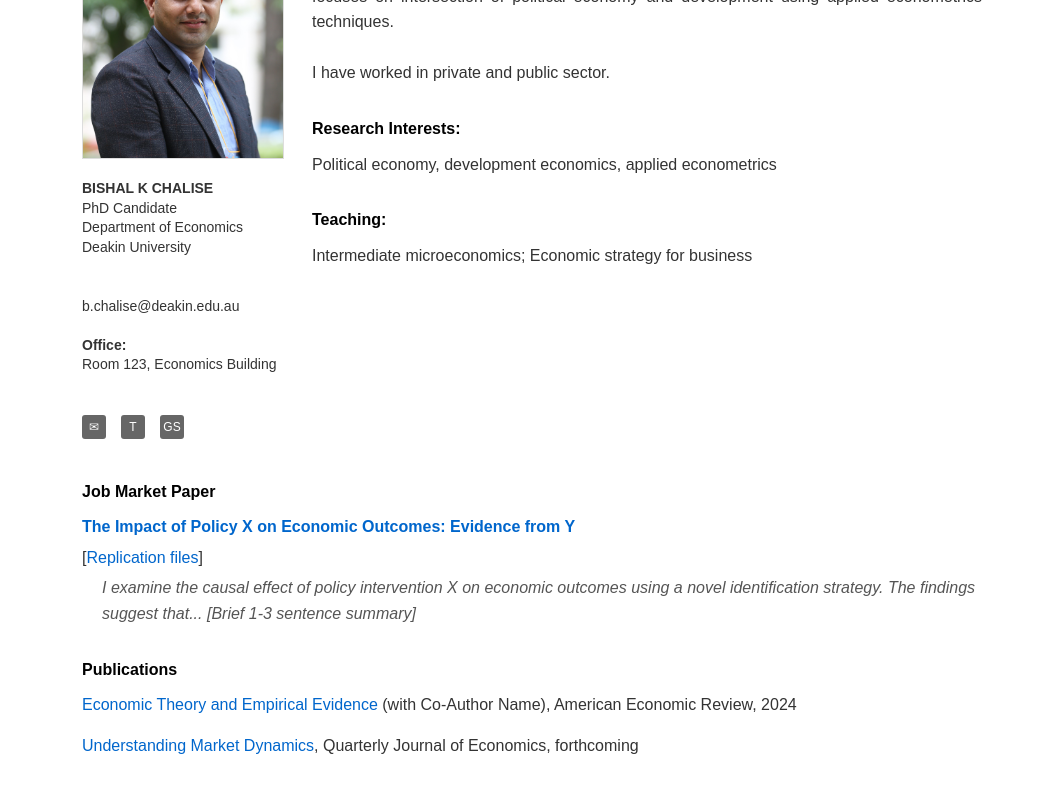
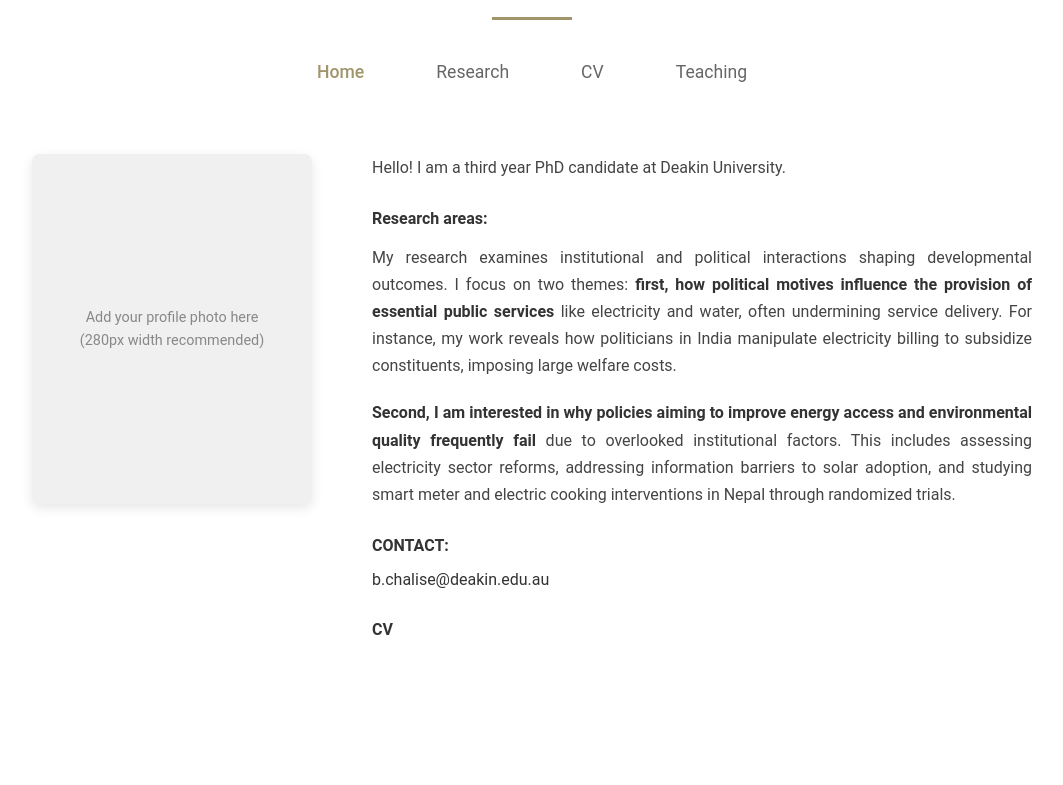
Before and after one commit to bishalkchalise/bishalkchalise.github.io, a plain HTML site: page index.html in a window 1280 px wide. Shown: the part 133-918 px from the top of the page, without its empty margins (108-1171 px from the left). After the commit the page ends 831 px from the top, so only its background shows below. Drawn offline with Linux system fonts and the light colour scheme.

Commit message:
index.html

```diff
--- a/index.html
+++ b/index.html
@@ -5,247 +5,297 @@
     <meta name="viewport" content="width=device-width, initial-scale=1.0">
     <title>Bishal K Chalise</title>
     <style>
+        * {
+            margin: 0;
+            padding: 0;
+            box-sizing: border-box;
+        }
+
         body {
-            font-family: Arial, sans-serif;
-            max-width: 900px;
+            font-family: 'Roboto', 'Arial', sans-serif;
+            line-height: 1.6;
+            color: #333;
+            background-color: #ffffff;
+        }
+
+        .container {
+            max-width: 1200px;
             margin: 0 auto;
             padding: 40px 20px;
-            line-height: 1.6;
+        }
+
+        .header {
+            text-align: center;
+            margin-bottom: 50px;
+        }
+
+        .name {
+            font-size: 3.5rem;
+            font-weight: 300;
+            color: #a0956b;
+            margin-bottom: 20px;
+            letter-spacing: 1px;
+        }
+
+        .divider {
+            width: 80px;
+            height: 3px;
+            background-color: #a0956b;
+            margin: 20px auto 30px auto;
+        }
+
+        .navigation {
+            display: flex;
+            justify-content: center;
+            gap: 40px;
+            margin-bottom: 60px;
+            flex-wrap: wrap;
+        }
+
+        .nav-link {
+            text-decoration: none;
+            color: #666;
+            font-size: 1.1rem;
+            font-weight: 400;
+            padding: 8px 16px;
+            transition: color 0.3s ease;
+            text-transform: capitalize;
+        }
+
+        .nav-link:hover {
+            color: #a0956b;
+        }
+
+        .nav-link.active {
+            color: #a0956b;
+            font-weight: 500;
+        }
+
+        .main-content {
+            display: flex;
+            gap: 40px;
+            align-items: flex-start;
+            max-width: 1000px;
+            margin: 0 auto;
+        }
+
+        .photo-section {
+            flex: 0 0 280px;
+        }
+
+        .profile-photo {
+            width: 100%;
+            height: auto;
+            border-radius: 8px;
+            box-shadow: 0 4px 12px rgba(0,0,0,0.1);
+        }
+
+        .content-section {
+            flex: 1;
+            padding-left: 20px;
+        }
+
+        .intro {
+            font-size: 1rem;
+            line-height: 1.7;
+            margin-bottom: 25px;
+            text-align: justify;
+            color: #444;
+        }
+
+        .research-section {
+            margin-bottom: 25px;
+        }
+
+        .research-title {
+            font-weight: 600;
+            color: #333;
+            margin-bottom: 12px;
+            font-size: 1rem;
+        }
+
+        .research-content {
+            font-size: 1rem;
+            line-height: 1.7;
+            text-align: justify;
+            margin-bottom: 20px;
+            color: #444;
+        }
+
+        .research-highlight {
+            font-weight: 600;
             color: #333;
         }
 
-        .header {
-            display: flex;
-            gap: 30px;
-            margin-bottom: 40px;
+        .future-research {
+            font-size: 1rem;
+            line-height: 1.7;
+            text-align: justify;
+            margin-bottom: 25px;
+            color: #444;
         }
 
-        .left-column {
-            flex-shrink: 0;
-            width: 200px;
+        .contact-section {
+            margin: 25px 0;
         }
 
-        .photo {
-            width: 200px;
-            height: 250px;
+        .contact-title {
+            font-weight: 600;
+            color: #333;
+            margin-bottom: 8px;
+            font-size: 1rem;
+        }
+
+        .email {
+            color: #333;
+            text-decoration: none;
+            font-size: 1rem;
+        }
+
+        .email:hover {
+            color: #a0956b;
+        }
+
+        .cv-link {
+            display: block;
+            color: #333;
+            text-decoration: none;
+            font-weight: 600;
+            margin: 15px 0;
+            font-size: 1rem;
+        }
+
+        .cv-link:hover {
+            color: #a0956b;
+        }
+
+        .announcement {
+            margin: 25px 0;
+            line-height: 1.7;
+        }
+
+        .announcement-title {
+            color: #333;
+            font-weight: 600;
+            margin-bottom: 10px;
+        }
+
+        .announcement-content {
+            font-size: 1rem;
+            line-height: 1.7;
+            text-align: justify;
+            color: #444;
+        }
+
+        .announcement-content a {
+            color: #4285f4;
+            text-decoration: none;
+        }
+
+        .announcement-content a:hover {
+            text-decoration: underline;
+        }
+
+        /* Placeholder for profile photo */
+        .photo-placeholder {
+            width: 100%;
+            height: 350px;
             background-color: #f0f0f0;
-            border: 1px solid #ddd;
+            border-radius: 8px;
             display: flex;
             align-items: center;
             justify-content: center;
-            margin-bottom: 20px;
-            color: #666;
-            font-size: 14px;
+            color: #888;
+            font-size: 0.9rem;
             text-align: center;
+            box-shadow: 0 4px 12px rgba(0,0,0,0.1);
         }
 
-        .contact-info {
-            font-size: 14px;
-            line-height: 1.4;
-            margin-bottom: 20px;
+        @media (max-width: 768px) {
+            .name {
+                font-size: 2.5rem;
             }
 
-        .social-links {
-            display: flex;
-            gap: 15px;
-            flex-wrap: wrap;
+            .navigation {
+                gap: 25px;
             }
 
-        .social-links a {
-            display: inline-block;
-            width: 24px;
-            height: 24px;
-            background-color: #666;
-            color: white;
-            text-align: center;
-            line-height: 24px;
-            font-size: 12px;
-            text-decoration: none;
-            border-radius: 3px;
+            .nav-link {
+                font-size: 1rem;
             }
 
-        .social-links a:hover {
-            background-color: #0066cc;
+            .main-content {
+                flex-direction: column;
+                gap: 30px;
             }
 
-        .right-column {
-            flex: 1;
+            .photo-section {
+                flex: none;
+                max-width: 250px;
+                margin: 0 auto;
             }
 
-        h1 {
-            font-size: 1.8em;
-            margin-bottom: 5px;
-            margin-top: 0;
+            .content-section {
+                padding-left: 0;
             }
 
-        .subtitle {
-            font-size: 1.1em;
-            margin-bottom: 20px;
-            color: #666;
-        }
-
-        .intro {
-            margin-bottom: 30px;
-            text-align: justify;
-        }
-
-        .section {
-            margin: 30px 0;
-        }
-
-        .section-title {
-            font-weight: bold;
-            margin-bottom: 10px;
-            color: #000;
-        }
-
-        .paper {
-            margin-bottom: 15px;
-        }
-
-        .paper-title {
-            font-weight: bold;
-        }
-
-        .abstract {
-            margin-left: 20px;
-            margin-top: 5px;
-            font-style: italic;
-            color: #555;
-        }
-
-        a {
-            color: #0066cc;
-            text-decoration: none;
-        }
-
-        a:hover {
-            text-decoration: underline;
-        }
-
-        .links {
-            margin-top: 5px;
-        }
-
-        /* Mobile responsiveness */
-        @media (max-width: 768px) {
-            .header {
-                flex-direction: column;
-                align-items: center;
-                text-align: center;
-            }
-
-            .left-column {
-                width: 100%;
-            }
-
-            .photo {
-                width: 180px;
-                height: 220px;
-                margin: 0 auto 20px auto;
-            }
-
-            .right-column {
-                width: 100%;
+            .container {
+                padding: 20px 15px;
             }
         }
     </style>
 </head>
 <body>
-    <div class="header">
-        <div class="left-column">
-           <div class="photo">
-    <img src="photo.JPG" alt="Bishal K Chalise" style="width: 100%; height: 100%; object-fit: cover;">
+    <div class="container">
+        <header class="header">
+            <h1 class="name">Bishal K Chalise</h1>
+            <div class="divider"></div>
+            <nav class="navigation">
+                <a href="index.html" class="nav-link active">Home</a>
+                <a href="research.html" class="nav-link">Research</a>
+                <a href="cv.html" class="nav-link">CV</a>
+                <a href="teaching.html" class="nav-link">Teaching</a>
+            </nav>
+        </header>
+
+        <div class="main-content">
+            <div class="photo-section">
+                <!-- Replace this placeholder with actual photo -->
+                <div class="photo-placeholder">
+                    Add your profile photo here<br>
+                    (280px width recommended)
+                </div>
+                <!-- When you have the photo, replace above div with:
+                <img src="photo.jpg" alt="Bishal K Chalise" class="profile-photo">
+                -->
             </div>
 
-            <div class="contact-info">
-                <strong>BISHAL K CHALISE</strong><br>
-                PhD Candidate<br>
-                Department of Economics<br>
-                Deakin University<br><br>
-
-                <strong></strong><br>
-                b.chalise@deakin.edu.au<br><br>
-
-                <strong>Office:</strong><br>
-                Room 123, Economics Building<br><br>
-
-
+            <div class="content-section">
+                <div class="intro">
+                    Hello! I am a third year PhD candidate at Deakin University.
                 </div>
 
-            <div class="social-links">
-                <a href="mailto:your.email@university.edu" title="Email">✉</a>
-                <a href="https://twitter.com/yourusername" title="Twitter">T</a>
-                <a href="https://scholar.google.com/citations?user=YOURID" title="Google Scholar">GS</a>
+                <div class="research-section">
+                    <div class="research-title">Research areas:</div>
+                    <div class="research-content">
+                        My research examines institutional and political interactions shaping developmental outcomes. I focus on two themes: <span class="research-highlight">first, how political motives influence the provision of essential public services</span> like electricity and water, often undermining service delivery. For instance, my work reveals how politicians in India manipulate electricity billing to subsidize constituents, imposing large welfare costs.
+                    </div>
+                    <div class="research-content">
+                        <span class="research-highlight">Second, I am interested in why policies aiming to improve energy access and environmental quality frequently fail</span> due to overlooked institutional factors. This includes assessing electricity sector reforms, addressing information barriers to solar adoption, and studying smart meter and electric cooking interventions in Nepal through randomized trials.
                     </div>
                 </div>
 
-        <div class="right-column">
-            <h1 style="color: red;">THIS SITE IS UNDER CONSTRUCTION.</h1>
-            <div class="intro">
-                I am a third year PhD Candidate in economics at Deakin University, Australia. My research focuses on intersection of political economy and development using applied econometrics techniques.
-                <br><br>
-                I have worked in private and public sector.
+
+                <div class="contact-section">
+                    <div class="contact-title">CONTACT:</div>
+                    <a href="mailto:b.chalise@deakin.edu.au" class="email">b.chalise@deakin.edu.au</a>
                 </div>
 
-            <div class="section">
-                <div class="section-title">Research Interests:</div>
-                Political economy, development economics, applied econometrics
-            </div>
+                <a href="cv.html" class="cv-link">CV</a>
 
-            <div class="section">
-                <div class="section-title">Teaching:</div>
-                Intermediate microeconomics; Economic strategy for business
                 </div>
             </div>
         </div>
-
-    <div class="section">
-        <div class="section-title">Job Market Paper</div>
-        <div class="paper">
-            <div class="paper-title"><a href="paper.pdf">The Impact of Policy X on Economic Outcomes: Evidence from Y</a></div>
-            <div class="links">
-                [<a href="replication.zip">Replication files</a>]
     </div>
-            <div class="abstract">
-                I examine the causal effect of policy intervention X on economic outcomes using a novel identification strategy. The findings suggest that... [Brief 1-3 sentence summary]
-            </div>
-        </div>
-    </div>
-
-    <div class="section">
-        <div class="section-title">Publications</div>
-        <div class="paper">
-            <a href="https://doi.org/XXX">Economic Theory and Empirical Evidence</a> (with Co-Author Name), American Economic Review, 2024
-        </div>
-        <div class="paper">
-            <a href="https://doi.org/XXX">Understanding Market Dynamics</a>, Quarterly Journal of Economics, forthcoming
-        </div>
-    </div>
-
-    <div class="section">
-        <div class="section-title">Working Papers</div>
-        <div class="paper">
-            <a href="workingpaper.pdf">Title of Working Paper</a> (with Co-Author)
-        </div>
-        <div class="paper">
-            Title of Work in Progress
-        </div>
-        <div class="paper">
-            Another Work in Progress (with Co-Author)
-        </div>
-    </div>
-
-    <div class="section">
-        <div class="section-title">Teaching Experience</div>
-        Teaching assistant from 2020–2023 for courses including Intermediate Microeconomics, Applied Econometrics, and Development Economics<br><br>
-        Instructor for Introduction to Economics in Fall 2023 (4.5/5.0 average rating, 85% response rate)
-    </div>
-
-    <div class="section">
-        <div class="section-title">CV</div>
-        <a href="cv.pdf">Download CV</a>
-    </div>
-
 </body>
 </html>
```
Lines whose indentation alone changed are shown as unchanged.
